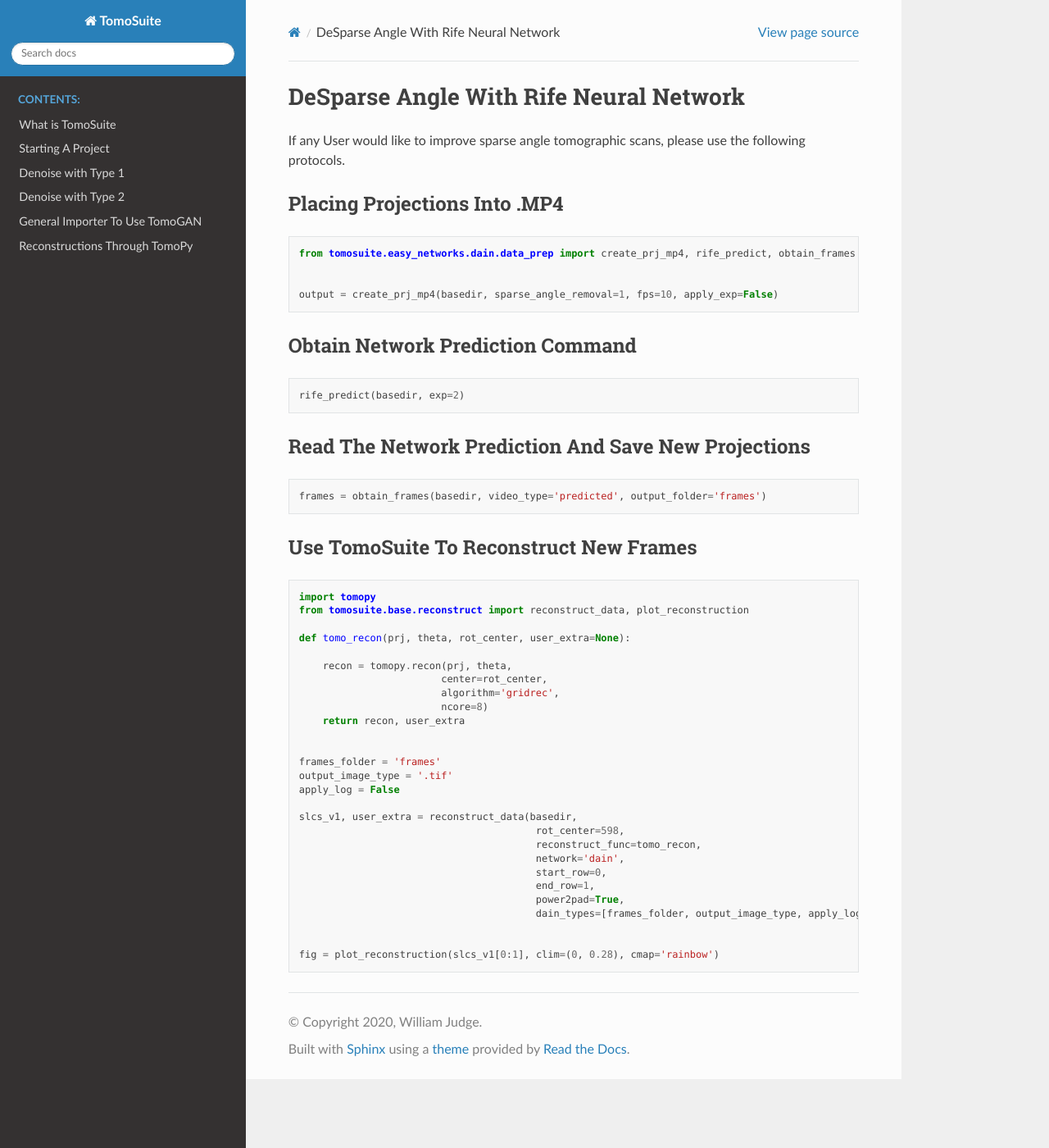
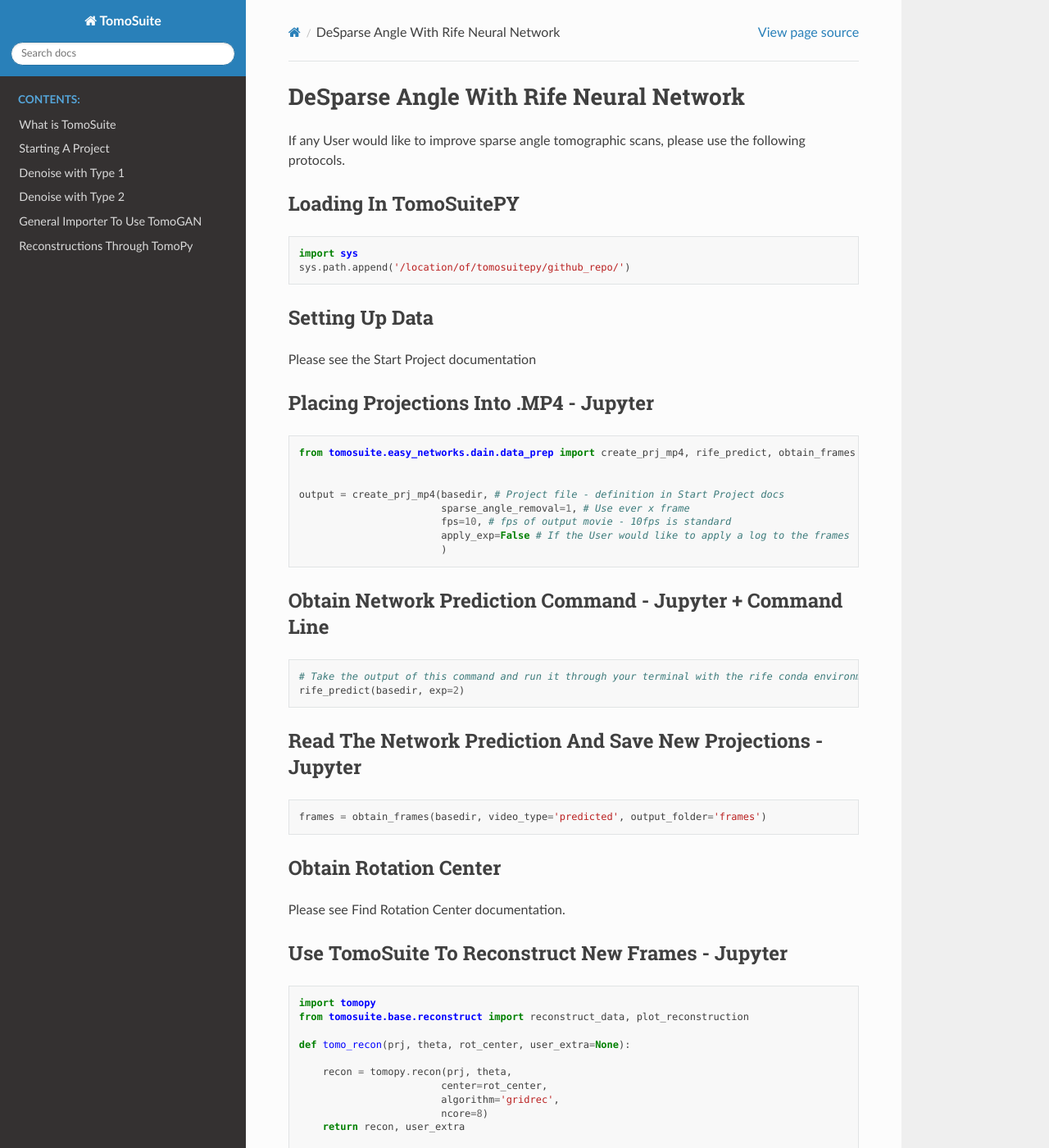
Before and after one commit to WilliamJudge94/tomosuitepy, a Sphinx documentation site: the page built from docs/06_desparse_with_rife.rst, in a window 1280 px wide and 1400 px high. Shown: the whole window at 82% size. Built offline with Sphinx 7.4.7 and the Read the Docs theme 2.0.0, drawn with Linux system fonts in a browser that asks for light colours.

Commit message:
Making RIFE usable

```diff
--- a/docs/06_desparse_with_rife.rst
+++ b/docs/06_desparse_with_rife.rst
@@ -5,8 +5,23 @@
 If any User would like to improve sparse angle tomographic scans, please use the following protocols.
 
 
-Placing Projections Into .MP4
-==============================
+Loading In TomoSuitePY
+======================
+
+.. code:: python
+
+    import sys
+    sys.path.append('/location/of/tomosuitepy/github_repo/')
+
+
+Setting Up Data
+===============
+
+Please see the Start Project documentation
+
+
+Placing Projections Into .MP4 - Jupyter
+=======================================
 
 
 .. code:: python
@@ -14,19 +29,24 @@
     from tomosuite.easy_networks.dain.data_prep import create_prj_mp4, rife_predict, obtain_frames
 
 
-    output = create_prj_mp4(basedir, sparse_angle_removal=1, fps=10, apply_exp=False)
+    output = create_prj_mp4(basedir, # Project file - definition in Start Project docs
+                            sparse_angle_removal=1, # Use ever x frame
+                            fps=10, # fps of output movie - 10fps is standard
+                            apply_exp=False # If the User would like to apply a log to the frames
+                            )
 
 
-Obtain Network Prediction Command
-=================================
+Obtain Network Prediction Command - Jupyter + Command Line
+==========================================================
 
 .. code:: python
 
+    # Take the output of this command and run it through your terminal with the rife conda environment activated
     rife_predict(basedir, exp=2)
 
 
-Read The Network Prediction And Save New Projections
-====================================================
+Read The Network Prediction And Save New Projections - Jupyter
+==============================================================
 
 .. code:: python
 
@@ -34,8 +54,14 @@
 
 
 
-Use TomoSuite To Reconstruct New Frames
-=======================================
+Obtain Rotation Center
+======================
+
+Please see Find Rotation Center documentation.
+
+
+Use TomoSuite To Reconstruct New Frames - Jupyter
+=================================================
 
 .. code:: python
 
@@ -59,8 +85,8 @@
                                             rot_center=598,
                                             reconstruct_func=tomo_recon,
                                             network='dain',
-                                            start_row=0,
-                                            end_row=1,
+                                            start_row=None,
+                                            end_row=None,
                                             power2pad=True,
                                             dain_types=[frames_folder, output_image_type, apply_log])
 
```
Also changed, not shown: 1 other file.
